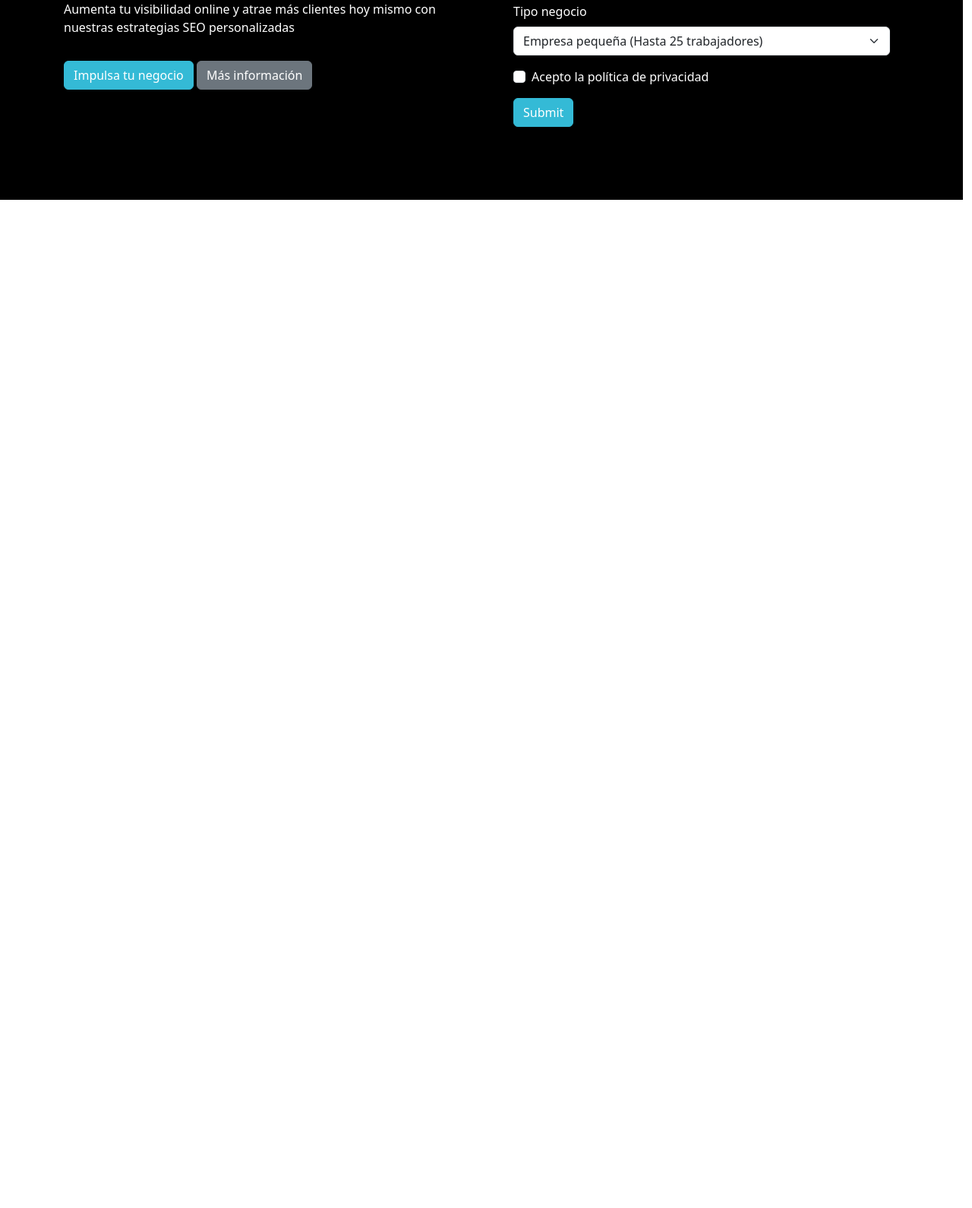
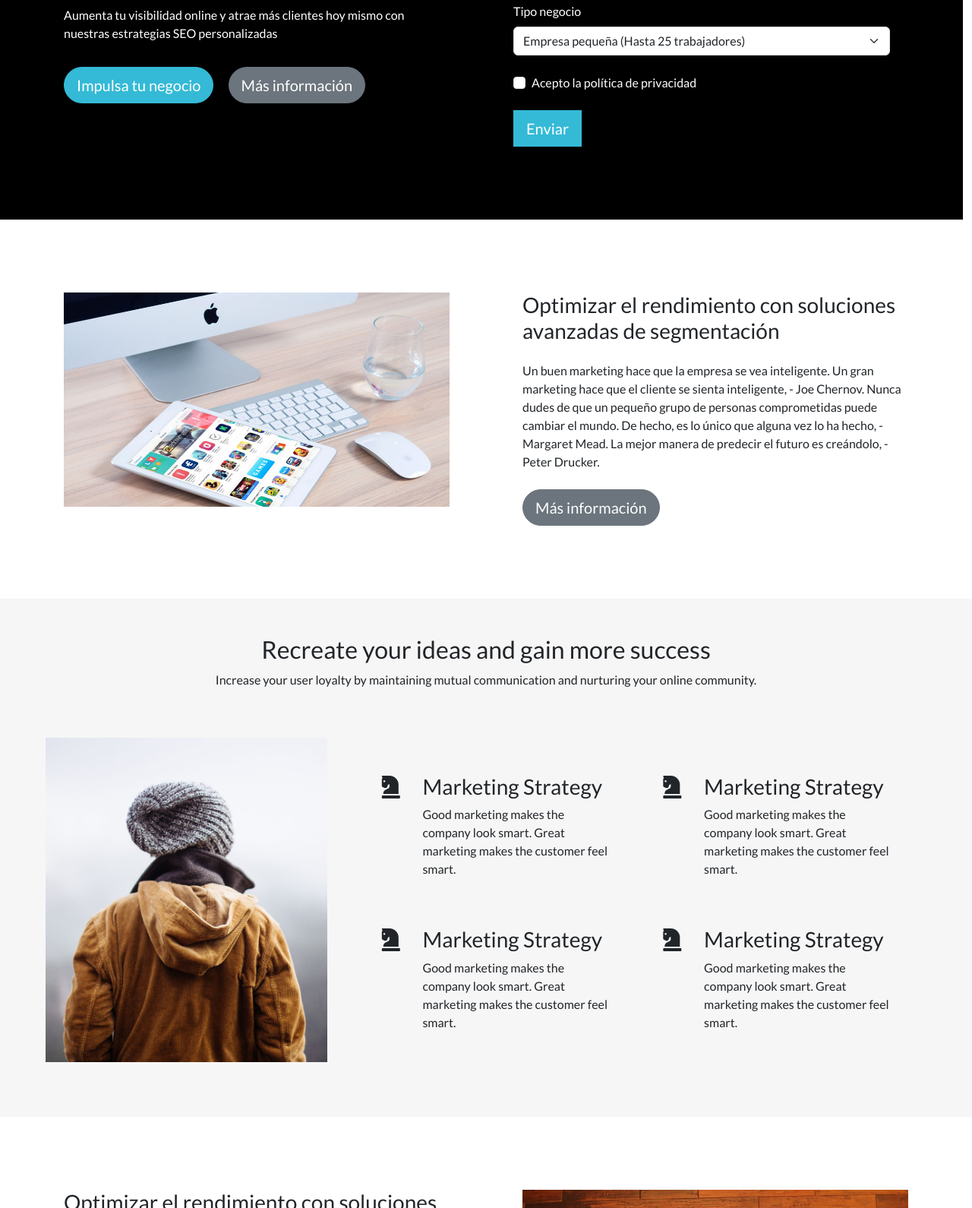
Before and after one commit to carlos-full-stack/agencia_seo, a website: page index.html in a window 1280 px wide. Shown: the part 265-1855 px from the top of the page at 76% size. Before the commit the page ends 800 px from the top, so only its background shows below. Drawn offline with nearby package versions, Linux system fonts and the light colour scheme.

Commit message:
complete three page sections

```diff
--- a/index.html
+++ b/index.html
@@ -1,34 +1,38 @@
 <!DOCTYPE html>
-<html lang="en" class="h-100">
+<html lang="es" class="h-100">
 
 <head>
     <meta charset="UTF-8">
     <meta name="viewport" content="width=device-width, initial-scale=1.0">
     <title>Agencia SEO</title>
+    <meta name="description" content="Agencia SEO profesional. Mejora tu visibilidad en la web">
     <link rel="stylesheet" href="node_modules/bootstrap/dist/css/bootstrap.min.css">
     <link rel="stylesheet" href="css/styles.css">
+    <link rel="stylesheet" href="css/custom-styles.css">
+    <link rel="stylesheet" href="https://cdnjs.cloudflare.com/ajax/libs/font-awesome/5.15.4/css/all.min.css">
 </head>
 
 <body class="h-100">
-    <script src="node_modules/bootstrap/dist/js/bootstrap.bundle.min.js"></script>
-</body>
 
-<div class="container-fluid bg-black p-1 p-5 row mh-75">
-    <div class="col text-white p-5 d-flex flex-column justify-content-center">
+    <!-- Seccion hero -->
+
+    <div class="container-fluid bg-black p-1 p-md-5 row">
+        <div class="col-12 col-lg-6 text-white p-5 d-flex flex-column justify-content-center">
             <h1>
                 Impulsa tu Negocio con SEO Efectivo
             </h1>
             <p class="pt-3">Aumenta tu visibilidad online y atrae más clientes hoy mismo con nuestras estrategias SEO
                 personalizadas</p>
             <div class="pt-3">
-            <button type="button" class="btn btn-primary">Impulsa tu negocio</button>
-            <button type="button" class="btn btn-secondary">Más información</button>
+                <button type="button" class="btn btn-primary btn-lg rounded-pill mb-3 mb-md-0 me-md-3">Impulsa tu
+                    negocio</button>
+                <button type="button" class="btn btn-secondary btn-lg rounded-pill">Más información</button>
             </div>
         </div>
-    <div class="col text-white p-5 d-flex flex-column justify-content-center">
+        <div class="col-12 col-lg-6 text-white p-5 d-flex flex-column justify-content-center">
             <form>
                 <div class="mb-3">
-                <label for="campoNombre" class="form-label">Nonbre</label>
+                    <label for="campoNombre" class="form-label">Nombre</label>
                     <input type="text" class="form-control" id="campoNombre" aria-describedby="nombreHelp">
                 </div>
                 <form>
@@ -37,7 +41,7 @@
                         <input type="email" class="form-control" id="campoEmail" aria-describedby="emailHelp">
                     </div>
                     <form>
-                    <div class="mb-3">
+                        <div class="mb-4">
                             <label for="campoTipoTrabajador" class="form-label">Tipo negocio</label>
                             <select id="campoTipoTrabajador" class="form-select">
                                 <option>Empresa pequeña (Hasta 25 trabajadores)</option>
@@ -47,14 +51,112 @@
                             </select>
                         </div>
 
-                    <div class="mb-3 form-check">
+                        <div class="mb-4 form-check">
                             <input type="checkbox" class="form-check-input" id="exampleCheck1">
                             <label class="form-check-label" for="exampleCheck1">Acepto la política de privacidad</label>
                         </div>
-                    <button type="submit" class="btn btn-primary">Submit</button>
+                        <button type="submit" class="btn btn-primary btn-lg rounded-0">Enviar</button>
                     </form>
         </div>
     </div>
 
+    <!-- 1er contenedor -->
+
+    <div class="row p-1 p-md-5">
+        <div class="col-12 col-lg-6 p-5"><img src="/images/intro-image.jpg" alt="estrategia para mejorar tu seo"
+                class="img-fluid">
+        </div>
+        <div class="col-12 col-lg-6 px-5 pt-3 pb-5 p-md-5">
+            <h3 class="mb-4">Optimizar el rendimiento con soluciones avanzadas de segmentación</h3>
+            <p class="mb-4">Un buen marketing hace que la empresa se vea inteligente. Un gran marketing hace que el
+                cliente se sienta
+                inteligente, - Joe Chernov. Nunca dudes de que un pequeño grupo de personas comprometidas puede cambiar
+                el mundo. De hecho, es lo único que alguna vez lo ha hecho, - Margaret Mead. La mejor manera de predecir
+                el futuro es creándolo, - Peter Drucker.</p>
+            <button type="button" class="btn btn-secondary btn-lg rounded-pill">Más información</button>
+        </div>
+    </div>
+    <!-- 2do contenedor -->
+
+    <div class="container-fluid bg-light-grey">
+        <div class="pt-5 text-center">
+            <h2>Recreate your ideas and gain more success</h2>
+            <p>Increase your user loyalty by maintaining mutual communication and nurturing your online community.</p>
+        </div>
+        <div class="row p-1 p-md-5">
+            <div class="col-12 col-lg-4">
+                <img src="/images/feature-image.jpg" alt="profesionales del seo" class="img-fluid">
+            </div>
+            <div class="col-12 col-lg-8">
+                <div class="row px-3 py-5 p-md-5 gap-5">
+                    <div class="row col-12 col-md-6">
+                        <div class="col-2"><i class="fas fa-chess-knight fa-2x"></i></div>
+                        <div class="col-10">
+                            <h3>Marketing Strategy</h3>
+                            <p>Good marketing makes the company look smart. Great marketing makes the customer feel
+                                smart. </p>
+                        </div>
+                    </div>
+                    <div class="row col-12 col-md-6">
+                        <div class="col-2"><i class="fas fa-chess-knight fa-2x"></i></div>
+                        <div class="col-10">
+                            <h3>Marketing Strategy</h3>
+                            <p>Good marketing makes the company look smart. Great marketing makes the customer feel
+                                smart. </p>
+                        </div>
+                    </div>
+                    <div class="row col-12 col-md-6">
+                        <div class="col-2"><i class="fas fa-chess-knight fa-2x"></i></div>
+                        <div class="col-10">
+                            <h3>Marketing Strategy</h3>
+                            <p>Good marketing makes the company look smart. Great marketing makes the customer feel
+                                smart. </p>
+                        </div>
+                    </div>
+                    <div class="row col-12 col-md-6">
+                        <div class="col-2"><i class="fas fa-chess-knight fa-2x"></i></div>
+                        <div class="col-10">
+                            <h3>Marketing Strategy</h3>
+                            <p>Good marketing makes the company look smart. Great marketing makes the customer feel
+                                smart. </p>
+                        </div>
+                    </div>
+                </div>
+            </div>
+        </div>
+    </div>
+
+    <!-- 3er contenedor -->
+
+    <div class="row p-1 p-md-5">
+        <div class="col-12 col-lg-6 p-5">
+            <h3 class="mb-4">Optimizar el rendimiento con soluciones avanzadas de segmentación</h3>
+            <p class="mb-4">Un buen marketing hace que la empresa se vea inteligente. Un gran marketing hace que el
+                cliente se sienta
+                inteligente, - Joe Chernov. Nunca dudes de que un pequeño grupo de personas comprometidas puede cambiar
+                el mundo. De hecho, es lo único que alguna vez lo ha hecho, - Margaret Mead. La mejor manera de predecir
+                el futuro es creándolo, - Peter Drucker.</p>
+            <button type="button" class="btn btn-secondary btn-lg rounded-pill">Más información</button>
+        </div>
+        <div class="col-12 col-lg-6 p-5"><img src="/images/feature2-image.jpg" alt="estrategia para mejorar tu seo"
+                class="img-fluid">
+        </div>
+    </div>
+
+
+    <!-- 4to contenedor -->
+
+    <div class="fluid-container text-center text-white p-5 d-flex flex-column justify-content-center gap-3"
+        style="background-image: url('/images/bg.jpg'); background-size: cover; min-height: 45vh;">
+        <h2>Would like to know more?</h2>
+        <p>We'll research the market, identify the right target audience, analyze competitors and avoid users churn to
+            increase retention. Download now for free and join with thousands happy clients.</p>
+        <div class="button-container"> <button type="button" class="btn btn-secondary btn-lg rounded-pill">Más
+                información</button></div>
+    </div>
+
+    <script src="node_modules/bootstrap/dist/js/bootstrap.bundle.min.js"></script>
+</body>
+
 
 </html>
```
Lines whose indentation alone changed are shown as unchanged.
